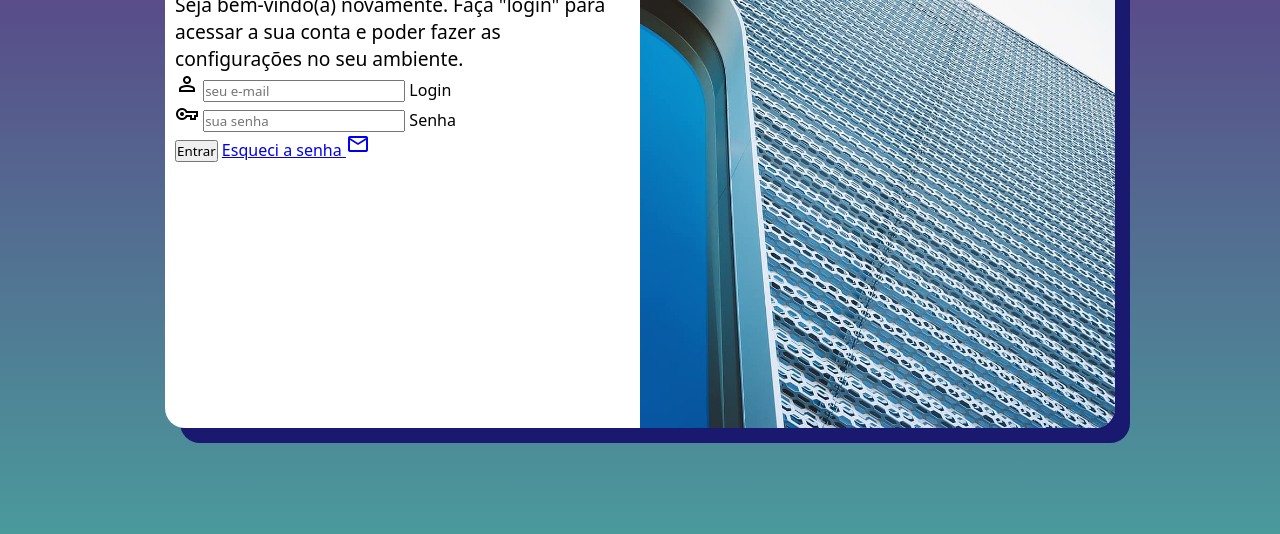
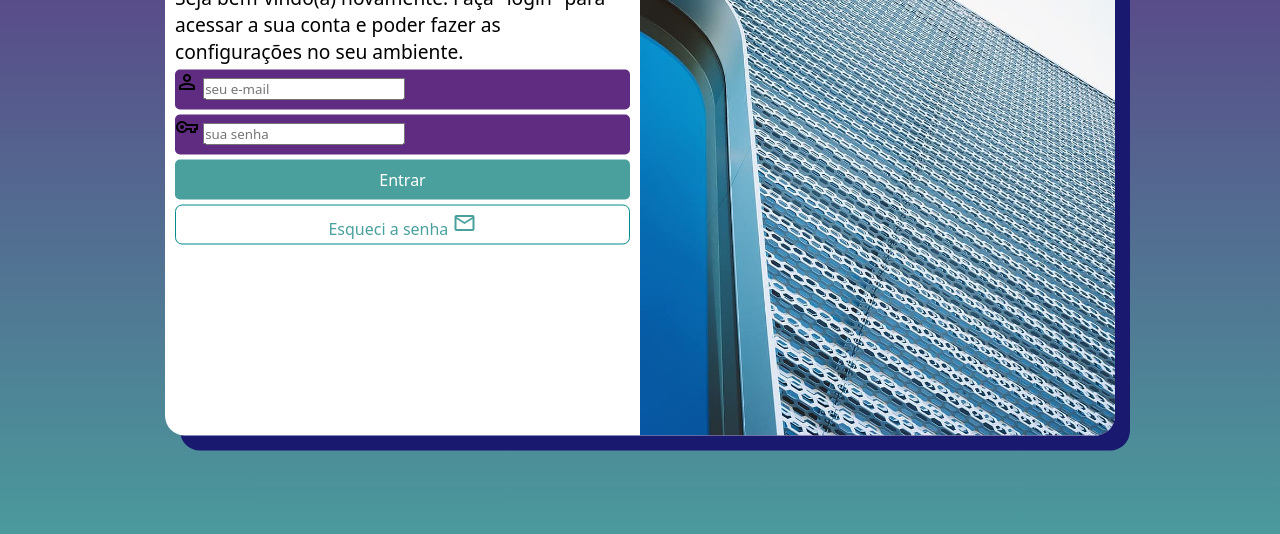
Before and after one commit to wnetsocials/projeto-login, a plain HTML site: page index.html in a window 1280 px wide. Shown: the part 222-756 px from the top of the page. Drawn offline with nearby package versions, Linux system fonts and the light colour scheme.

Commit message:
formatando formulario.

```diff
--- a/estilos/media-query.css
+++ b/estilos/media-query.css
@@ -45,4 +45,5 @@
     div#formulario > p {
         font-size: 1.2em;
     }
+
 }
--- a/estilos/style.css
+++ b/estilos/style.css
@@ -35,7 +35,7 @@ section#login {
     overflow: hidden; /* tudo que estiver fora da borda, fica escondido. */
     background-color: white;
     width: 270px;
-    height: 500px;
+    height: 515px;
     border-radius: 20px;
     box-shadow: 15px 15px 0px midnightblue;
     transition: width .3s, height .3s;
@@ -63,3 +63,56 @@ div#formulario > h1 {
 div#formulario > p {
     font-size: .8em;
 }
+
+form > div.campo {
+    background-color: #5f2c82;
+    display: block;
+    width: 100%;
+    height: 40px;
+    border-radius: 5px;
+    margin: 5px 0px;
+}
+
+div.campo > label {
+    display: none;
+}
+
+form > input[type=submit] {
+    display: block; /* coloca numa única linha. */
+    font-size: 1em;
+    width: 100%;
+    height: 40px;
+    background-color: #49a09d;
+    color: white;
+    border: none;
+    border-radius: 5px;
+    cursor: pointer;
+}
+
+form > input[type=submit]:hover {
+    background-color: darkcyan;
+}
+
+/* fazendo um "link" virar um botão. */
+form > a.botao {
+    display: block;
+    text-align: center;
+    font-size: 1em;
+    width: 100%;
+    height: 40px;
+    padding-top: 5px;
+    margin-top: 5px;
+    background-color: white;
+    color: #49a09d;
+    border: 1px solid darkcyan;
+    border-radius: 7px;
+    text-decoration: none;
+}
+
+form > a.botao:hover {
+    background-color: #6cd3cf;
+}
+
+from > a.botao > i {
+    font-size: .8em;
+}
--- a/index.html
+++ b/index.html
@@ -39,7 +39,7 @@
                         <label for="isenha">Senha</label>
                     </div>
                     <input type="submit" value="Entrar">
-                    <a href="esqueci.html">
+                    <a href="esqueci.html" class="botao">
                         Esqueci a senha <i class="material-symbols-outlined">mail</i>
                     </a>
                 </form>
```
